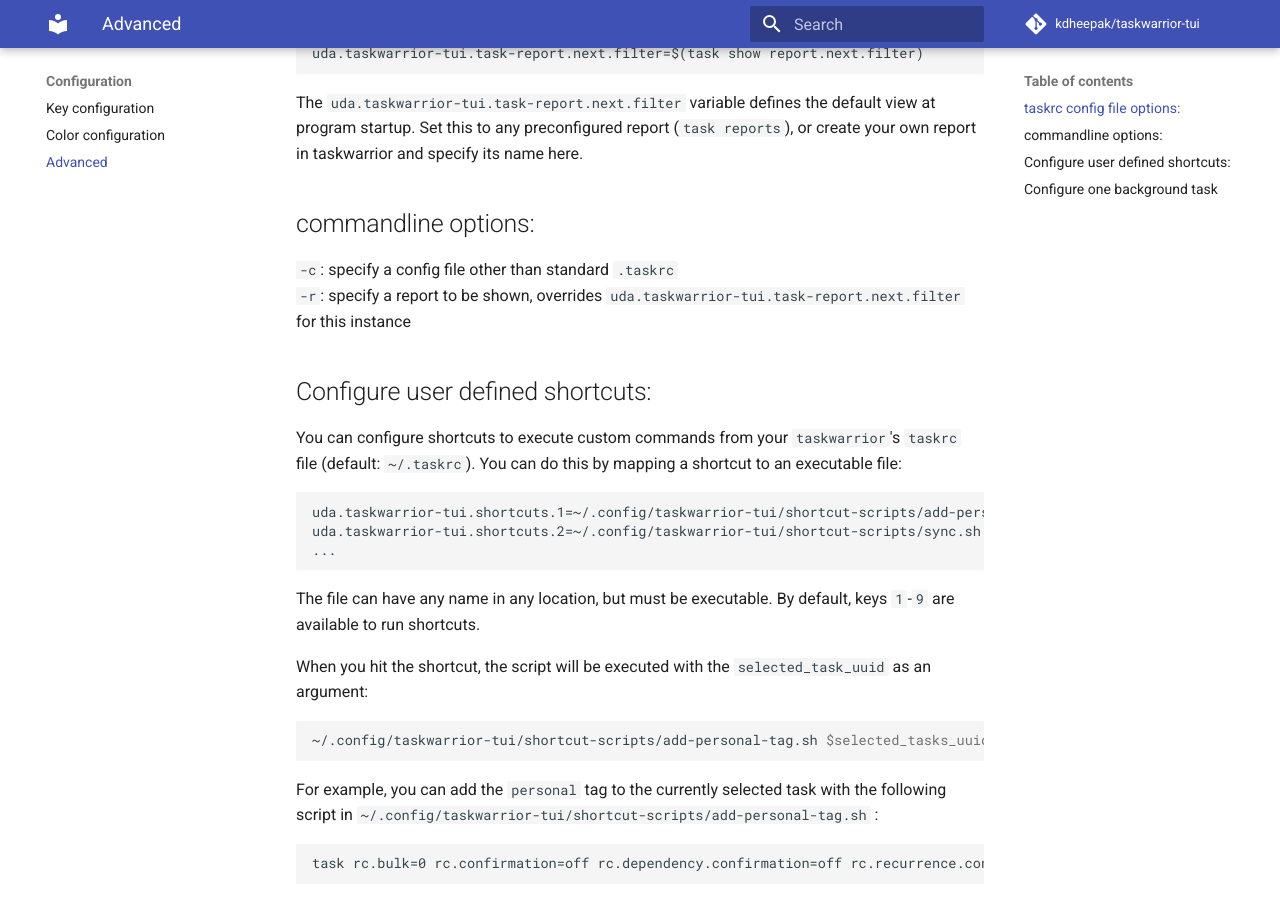
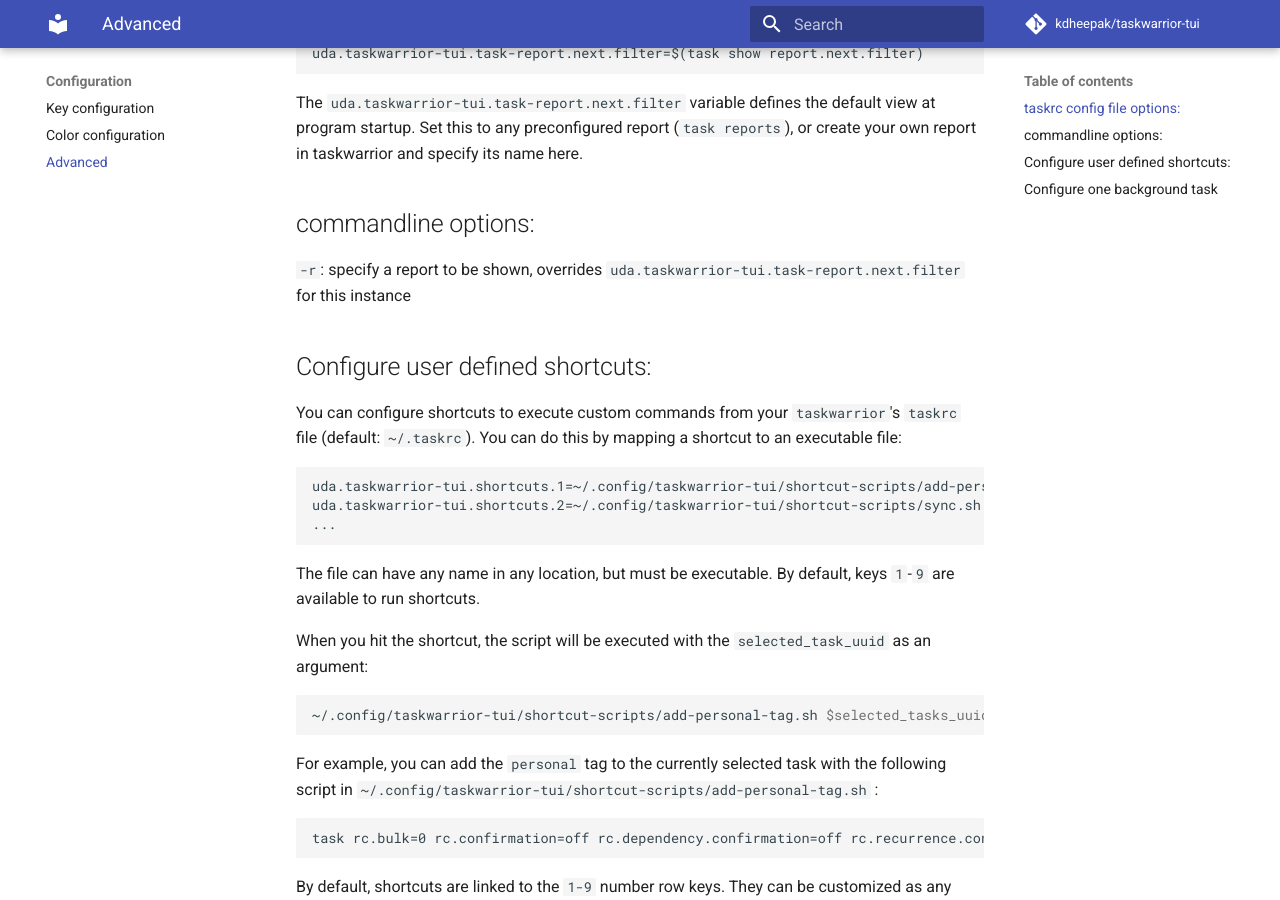
Before and after one commit to kdheepak/taskwarrior-tui, an MkDocs documentation site: the page built from docs/configuration/advanced.md, in a window 1280 px wide and 900 px high, scrolled down 687 px. Built offline with MkDocs 1.6.1 and Material for MkDocs 9.7.7, drawn with Linux system fonts in a browser that asks for light colours; comment, search, counter and statistics services are not loaded.

Commit message:
remove -c commandline option

```diff
--- a/docs/configuration/advanced.md
+++ b/docs/configuration/advanced.md
@@ -31,7 +31,6 @@
 
 ## commandline options:
 
-`-c`: specify a config file other than standard `.taskrc`
 `-r`: specify a report to be shown, overrides `uda.taskwarrior-tui.task-report.next.filter` for this instance
 
 ## Configure user defined shortcuts:
```
